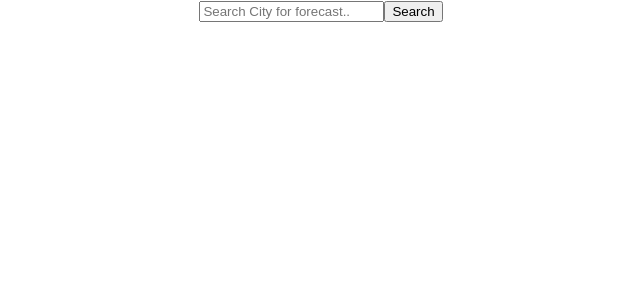
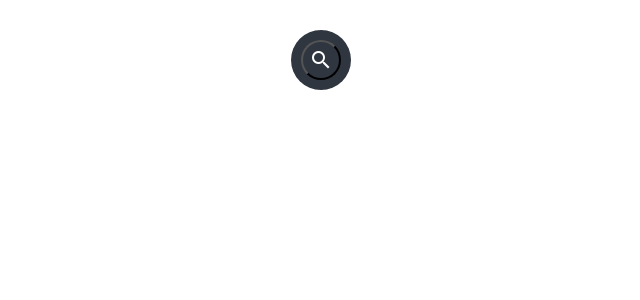
Before and after one commit to ceydaulubas/reactjs-weather-api, a React (Create React App) app: page / in a window 1280 px wide. Shown: the top 300 px of the page, without its empty margins (319-959 px from the left). Built offline with nearby package versions, Linux system fonts and the light colour scheme; no server answers.

Commit message:
added button style

```diff
--- a/public/index.html
+++ b/public/index.html
@@ -39,5 +39,6 @@
       To begin the development, run `npm start` or `yarn start`.
       To create a production bundle, use `npm run build` or `yarn build`.
     -->
+    <link href="https://fonts.googleapis.com/icon?family=Material+Icons" rel="stylesheet">
   </body>
 </html>
--- a/src/App.css
+++ b/src/App.css
@@ -1,3 +1,5 @@
 .App {
-  text-align: center;
+  margin-left:10%;
+  margin-right: 10%;
+  background-color: rgba(255, 228, 196, 0.555);
 }
--- a/src/components/ForecastList/ForecastList.css
+++ b/src/components/ForecastList/ForecastList.css
@@ -0,0 +1,4 @@
+.top-info{
+
+    border-style:solid;
+}
--- a/src/components/ForecastList/ForecastList.js
+++ b/src/components/ForecastList/ForecastList.js
@@ -1,4 +1,5 @@
 import React from 'react';
+import '../ForecastList/ForecastList.css'
 
 import CurrentDate from '../Date/Date'
 
@@ -16,11 +17,11 @@ const ForecastList = ({ forecastResults, currentWeather }) => {
 
   return (
     <div>
-      <div>
+      <div className="top-info">
         <h1 className="city">{forecastResults.city.name}
           <span className="country"> ({forecastResults.city.country})</span>
         </h1>
-        {/* <p>Population : {(forecastResults.city.population).toString().replace(/\B(?=(\d{3})+(?!\d))/g, '.')}</p> */}
+        <p>Population : {(forecastResults.city.population).toString().replace(/\B(?=(\d{3})+(?!\d))/g, '.')}</p>
         <div>
           <div>
             <CurrentDate />
@@ -28,8 +29,9 @@ const ForecastList = ({ forecastResults, currentWeather }) => {
           <img className="img-fluid" src={`http://openweathermap.org/img/w/${currentWeather.weather[0].icon}.png`} />
           <p>{((currentWeather.main.temp) - 273.15).toFixed(0)}°C | {(currentWeather.weather[0].description).charAt(0).toUpperCase() + (currentWeather.weather[0].description).slice(1)} </p>
         </div>
+      </div>
+
       <div>
-
         <table>
           <tr>
             <td><img className="img-fluid" src={`http://openweathermap.org/img/w/${forecastResults.list[0].weather[0].icon}.png`} /></td>
@@ -50,9 +52,9 @@ const ForecastList = ({ forecastResults, currentWeather }) => {
             <td>{((forecastResults.list[3].main.temp) - 273.15).toFixed(0)}°C</td>
           </tr>
         </table>
+      </div>
 
-        </div>
-      </div>
+
       <div>
         <p> Average minimum temperature is {((currentWeather.main.temp_min) - 273.15).toFixed(0)} °C</p>
         <p> Average maximum temperature is {((currentWeather.main.temp_max) - 273.15).toFixed(0)} °C</p>
@@ -60,10 +62,10 @@ const ForecastList = ({ forecastResults, currentWeather }) => {
         <p> The humidty is {currentWeather.main.humidity} % </p>
         <p> The sun rises at {sunRiseTime} </p>
         <p> The sun sets at {sunSetTime} </p>
+      </div>
 
       <div>
         <h2> Coming Days</h2>
-
         <table>
           <tr>
             <td><img className="img-fluid" src={`http://openweathermap.org/img/w/${forecastResults.list[7].weather[0].icon}.png`} /></td>
@@ -73,24 +75,24 @@ const ForecastList = ({ forecastResults, currentWeather }) => {
             <td><img className="img-fluid" src={`http://openweathermap.org/img/w/${forecastResults.list[39].weather[0].icon}.png`} /></td>
           </tr>
           <tr>
-            <th>{(new Date(forecastResults.list[7].dt_txt).getFullYear() + '/' )+
-              (new Date(forecastResults.list[7].dt_txt).getMonth()+1 + '/' )+
+            <th>{(new Date(forecastResults.list[7].dt_txt).getFullYear() + '/') +
+              (new Date(forecastResults.list[7].dt_txt).getMonth() + 1 + '/') +
               (new Date(forecastResults.list[7].dt_txt).getDate())}</th>
 
-              <th>{(new Date(forecastResults.list[15].dt_txt).getFullYear() + '/' )+
-              (new Date(forecastResults.list[15].dt_txt).getMonth()+1 + '/' )+
+            <th>{(new Date(forecastResults.list[15].dt_txt).getFullYear() + '/') +
+              (new Date(forecastResults.list[15].dt_txt).getMonth() + 1 + '/') +
               (new Date(forecastResults.list[15].dt_txt).getDate())}</th>
 
-              <th>{(new Date(forecastResults.list[23].dt_txt).getFullYear() + '/' )+
-              (new Date(forecastResults.list[23].dt_txt).getMonth()+1 + '/' )+
+            <th>{(new Date(forecastResults.list[23].dt_txt).getFullYear() + '/') +
+              (new Date(forecastResults.list[23].dt_txt).getMonth() + 1 + '/') +
               (new Date(forecastResults.list[23].dt_txt).getDate())}</th>
 
-              <th>{(new Date(forecastResults.list[31].dt_txt).getFullYear() + '/' )+
-              (new Date(forecastResults.list[31].dt_txt).getMonth()+1 + '/' )+
+            <th>{(new Date(forecastResults.list[31].dt_txt).getFullYear() + '/') +
+              (new Date(forecastResults.list[31].dt_txt).getMonth() + 1 + '/') +
               (new Date(forecastResults.list[31].dt_txt).getDate())}</th>
 
-              <th>{(new Date(forecastResults.list[39].dt_txt).getFullYear() + '/' )+
-              (new Date(forecastResults.list[39].dt_txt).getMonth()+1 + '/' )+
+            <th>{(new Date(forecastResults.list[39].dt_txt).getFullYear() + '/') +
+              (new Date(forecastResults.list[39].dt_txt).getMonth() + 1 + '/') +
               (new Date(forecastResults.list[39].dt_txt).getDate())}</th>
 
           </tr>
@@ -100,14 +102,11 @@ const ForecastList = ({ forecastResults, currentWeather }) => {
             <td>{((forecastResults.list[23].main.temp) - 273.15).toFixed(0)}°C</td>
             <td>{((forecastResults.list[31].main.temp) - 273.15).toFixed(0)}°C</td>
             <td>{((forecastResults.list[39].main.temp) - 273.15).toFixed(0)}°C</td>
-
           </tr>
         </table>
+      </div>
+    </div >
 
-
-        </div>
-      </div>
-    </div>
   )
 }
 
--- a/src/components/ForecastRoot/ForecastApp.js
+++ b/src/components/ForecastRoot/ForecastApp.js
@@ -7,7 +7,7 @@ import ForecastList from '../ForecastList/ForecastList';
 
 
 const ForecastApp = (props) => {
-    const [searchBarInput, setSearchBarInput] = useState("")
+    const [searchBarInput, setSearchBarInput] = useState("");
     const [forecastListResults, setForecastListResults] = useState([]);
     const [currentListWeather, setCurrentListWeather] =useState ([]);
 
--- /dev/null
+++ b/src/components/Search/SearchBar.css
@@ -0,0 +1,55 @@
+.searchBox {
+    position: absolute;
+    /* top: 50%; */
+    left: 50%;
+    transform:  translate(-50%,50%);
+    background: #2f3640;
+    height: 40px;
+    border-radius: 40px;
+    padding: 10px;
+
+}
+
+.searchBox:hover > .searchInput {
+    width: 240px;
+    padding: 0 6px;
+}
+
+.searchBox:hover > .searchButton {
+  background: white;
+  color : #2f3640;
+}
+
+.searchButton {
+    color: white;
+    float: right;
+    width: 40px;
+    height: 40px;
+    border-radius: 50%;
+    background: #2f3640;
+    display: flex;
+    justify-content: center;
+    align-items: center;
+    transition: 0.4s;
+}
+
+.searchInput {
+    border:none;
+    background: none;
+    outline:none;
+    float:left;
+    padding: 0;
+    color: white;
+    font-size: 16px;
+    transition: 0.4s;
+    line-height: 40px;
+    width: 0px;
+
+}
+
+@media screen and (max-width: 620px) {
+.searchBox:hover > .searchInput {
+    width: 150px;
+    padding: 0 6px;
+}
+}
--- a/src/components/Search/SearchBar.js
+++ b/src/components/Search/SearchBar.js
@@ -1,4 +1,6 @@
-import React, { useState } from 'react'
+import React, { useState } from 'react';
+
+import './SearchBar.css'
 
 const initialState = "";
 
@@ -18,20 +20,24 @@ const SearchBar = ({ addSearchInput }) => {
         // Call a function that will allow for the form to lift it's state to the main application.
         addSearchInput(searchState);
 
-         // reset the state of the form
+        // reset the state of the form
         setSearchState(initialState);
     };
 
     return (
-        <form onSubmit = {handleFormSubmit}>
+        <form onSubmit={handleFormSubmit} className="searchBox">
             <input
+                className="searchInput"
                 type="text"
                 name="search"
                 placeholder="Search City for forecast.."
                 value={searchState}
                 onChange={handleInputChange}
             />
-            <button type="submit">Search</button>
+            <button className="searchButton" type="submit">
+            <i className="material-icons">
+            search
+                </i></button>
         </form>
     );
 }
```
Lines whose indentation alone changed are shown as unchanged.
